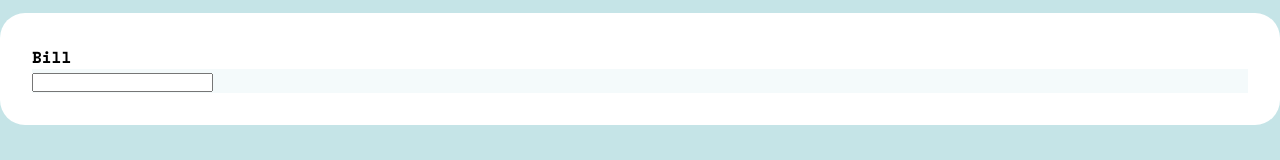
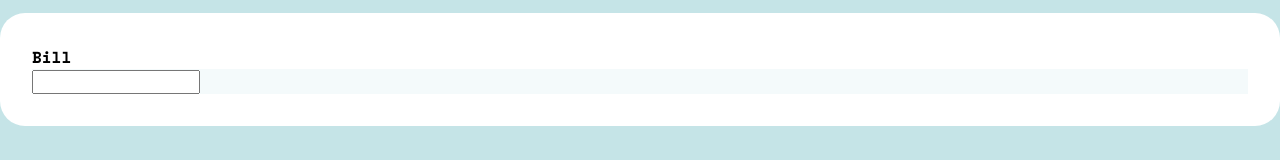
Before and after one commit to GracilianoOG/fem-tip-calculator, a React (Vite) app: page / in a window 1280 px wide. Shown: the part 131-291 px from the top of the page. Built offline with nearby package versions, Linux system fonts and the light colour scheme.

Commit message:
Set default text style for elements

```diff
--- a/src/styles/GlobalStyles.styled.ts
+++ b/src/styles/GlobalStyles.styled.ts
@@ -23,6 +23,9 @@ const GlobalStyles = createGlobalStyle`
 
   body {
     background-color: var(--bg-color);
+  }
+
+  body, input, button, a {
     font-family: "Space Mono", monospace;
     font-weight: 700;
     font-style: normal;
```
